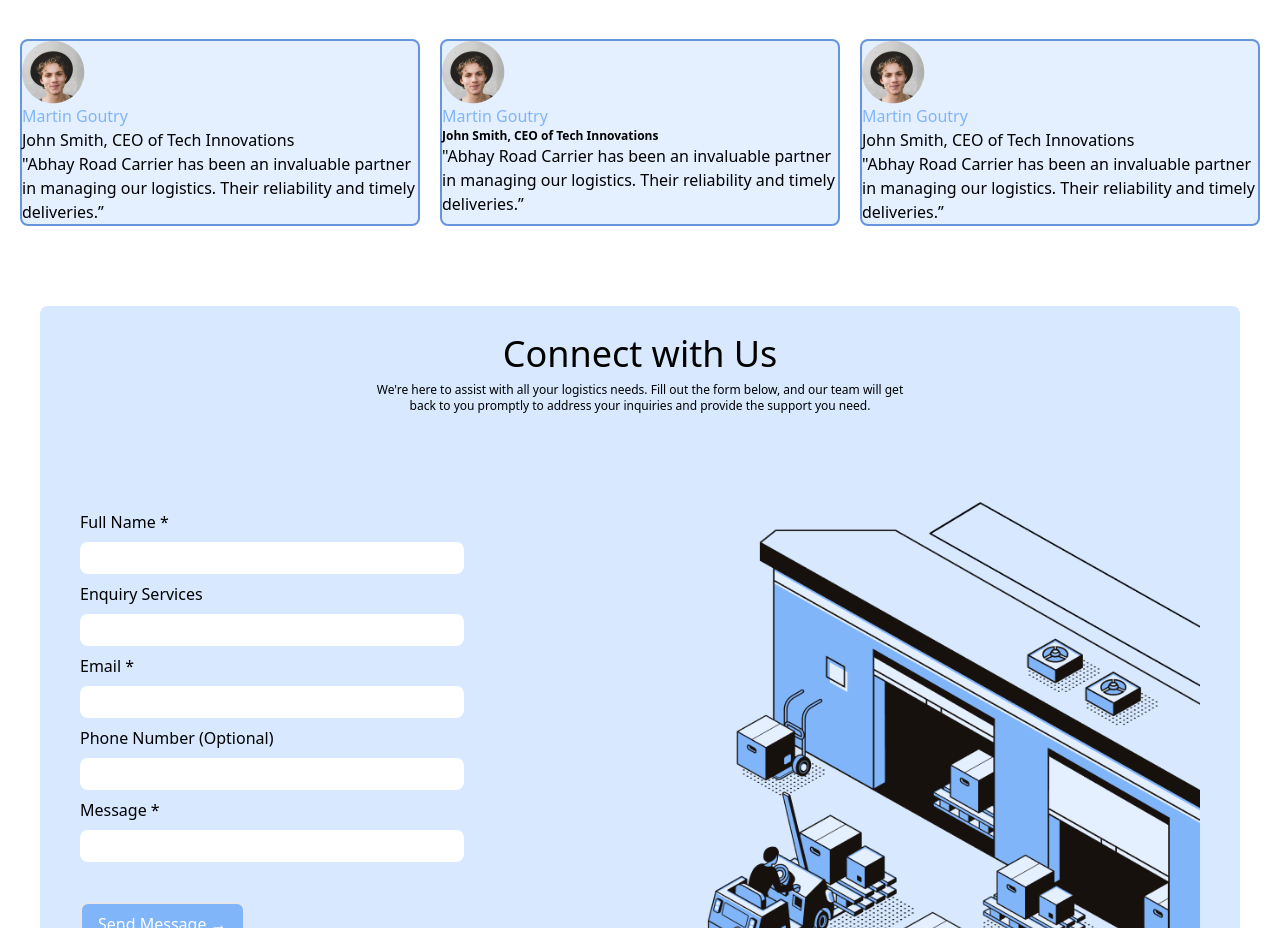
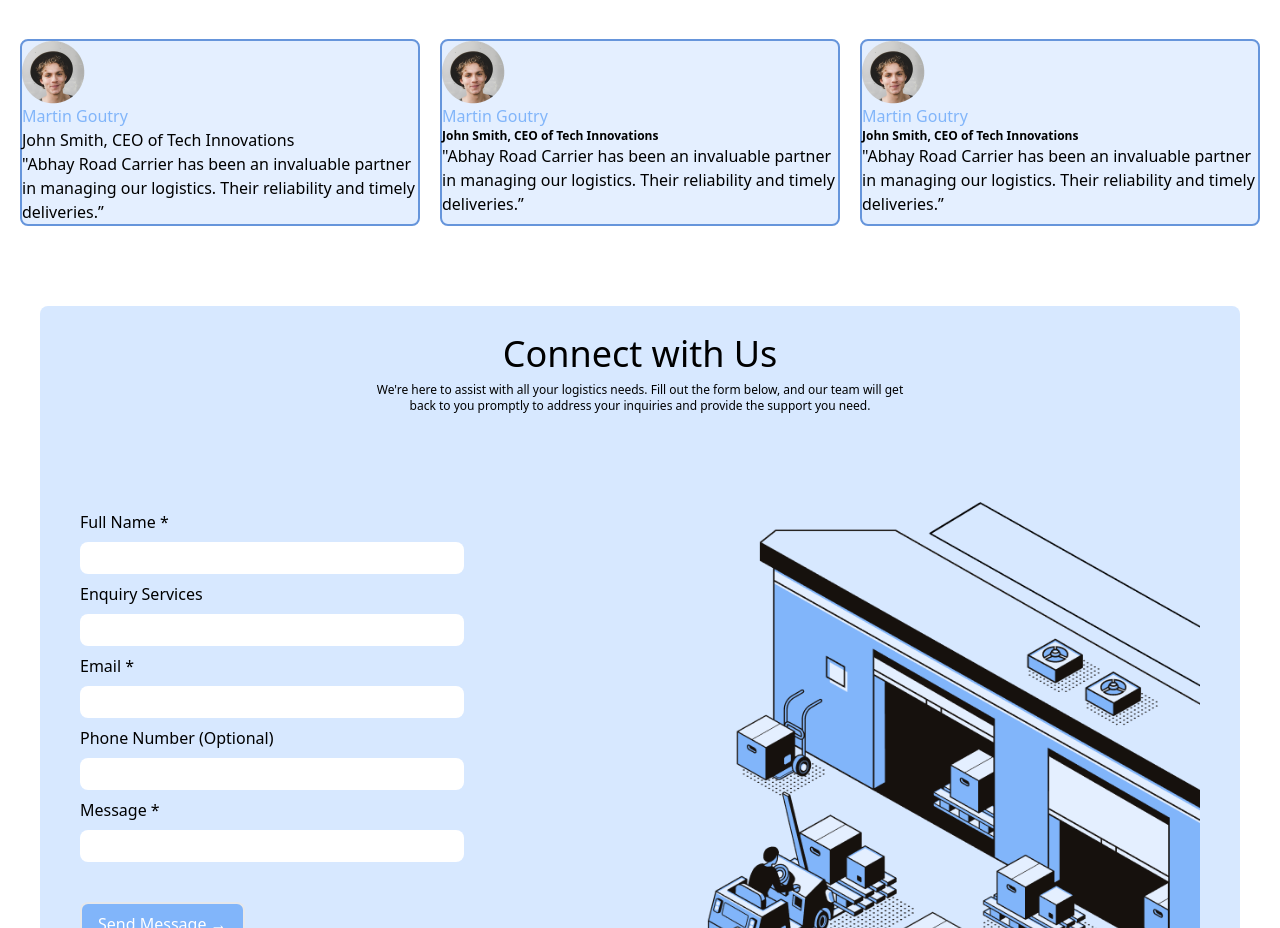
Before and after one commit to nishanthspk/ARCVAPI, a React (Create React App) app: page / in a window 1280 px wide. Shown: the part 2901-3829 px from the top of the page. Built offline with nearby package versions, Linux system fonts and the light colour scheme.

Commit message:
text-size-2

```diff
--- a/src/Pages/Home.jsx
+++ b/src/Pages/Home.jsx
@@ -183,7 +183,7 @@ export default class Home extends PureComponent {
         <div className='bg-[#E4EFFF] border-2 border-[#6695db] rounded-lg'>
         <img src={Dummy} alt="" />
         <p className='text-[#81B5FA]'>Martin Goutry</p>
-        <p>John Smith, CEO of Tech Innovations</p>
+        <p className='text-xs font-semibold'>John Smith, CEO of Tech Innovations</p>
         <p>"Abhay Road Carrier has been an invaluable partner in managing our logistics. Their reliability and timely deliveries.”</p>
         </div>
         <div className='md:hidden bg-[#E4EFFF] border-2 border-[#6695db] rounded-lg'>
```
